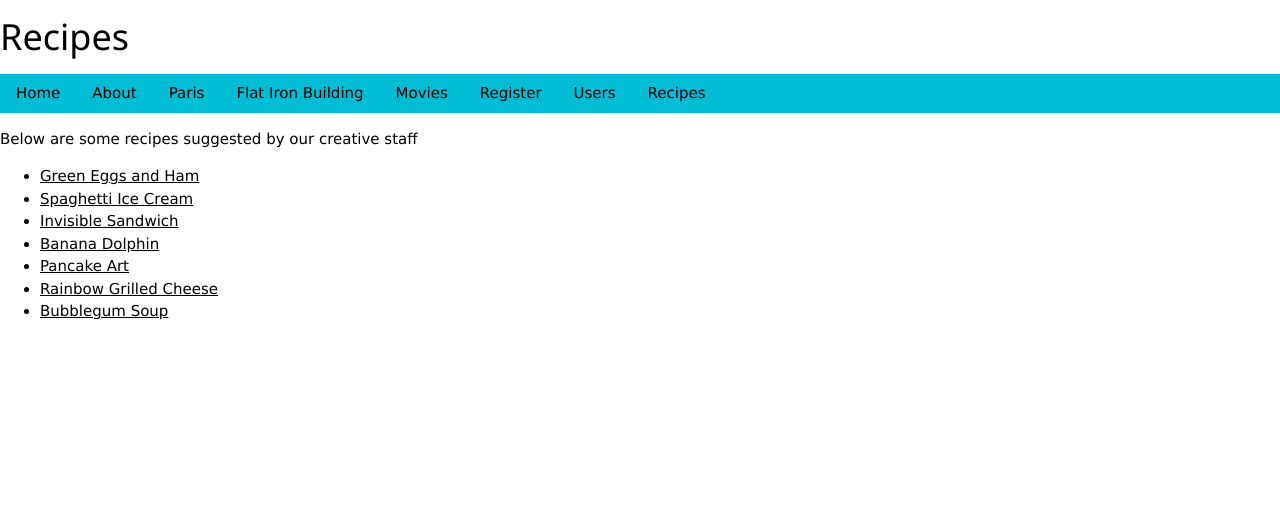
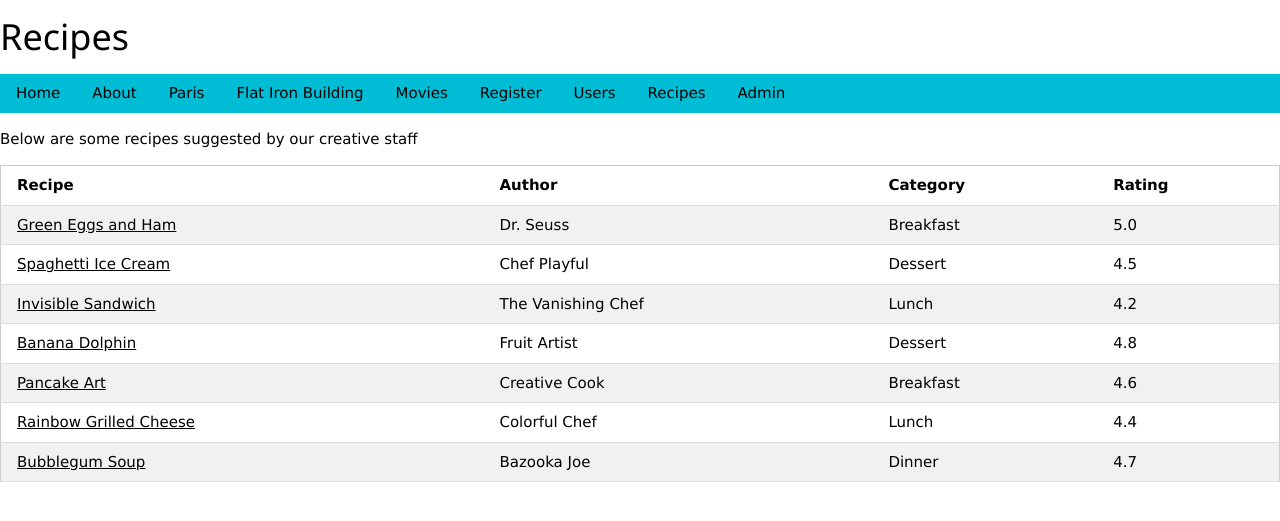
Before and after one commit to 1galeforce/Jinja, a Flask app: page /recipes in a window 1280 px wide. Shown: the top 521 px of the page. Run offline with Flask 3, Linux system fonts and the light colour scheme.

Commit message:
modify Feb 11, 2024

```diff
--- a/default_data.py
+++ b/default_data.py
@@ -10,6 +10,7 @@ DEFAULT_RECIPES = [
         'instructions': 'Cook the eggs and ham. Add green food coloring for fun!',
         'rating': 5.0,
         'category_name': 'Breakfast'
+      <i class='fas fa-egg' style='font-size:24px'></i>
     },
     {
         'name': 'Spaghetti Ice Cream',
--- a/main.py
+++ b/main.py
@@ -11,6 +11,14 @@ import utils as util
 from models import db
 from models.category import Category
 from models.recipe import Recipe
+
+#flask-admin
+from flask_admin import Admin
+from flask_admin.contrib.sqla import ModelView
+
+
+
+
 
 app = Flask(__name__)
 
@@ -43,38 +51,20 @@ def users():
 
   return render_template("users.html",**context)
 
-@app.route("/recipes")
-def recipes():
-    all_recipes = Recipe.query.all()
-    title = "Recipes"
-    context = {
-      "title": title,
-      "recipes": all_recipes
-    }
-    return render_template("recipes.html", **context)
 
-@app.route("/recipe/<int:recipe_id>")
-def recipe(recipe_id):
-    this_recipe = Recipe.query.get(recipe_id)
-    title = "Recipe"
-    context = {
-      "title": "Recipe",
-      "recipe": this_recipe
-    }
-    if this_recipe:
-        return render_template('recipe.html', **context)
-    else:
-        return render_template("404.html",title="404"), 404
-
-
-def load_user_data(user_number):
+@app.route('/user/<int:user_number>')
+def user(user_number):
   # Read project data from JSON file
   with open('test.json') as json_file:
       user_data = json.load(json_file)
-      user = next((u for u in user_data if u['id'] == user_number), None)
-      return user
+      this_user = user_data[user_number]
+  title = "User"
+  context = {
+    "title": title,
+    "user":  this_user
+  }
+  return render_template("user.html", **context)
 
-  return render_template("user.html", **context)
 
 # Route for the form page
 @app.route('/register', methods=['GET', 'POST'])
@@ -140,6 +130,39 @@ def movies():
 
     return render_template("movies.html",**context)
 
+@app.route("/recipes")
+def recipes():
+      all_recipes = Recipe.query.all()
+      title = "Recipes"
+      context = {
+        "title": title,
+        "recipes": all_recipes
+      }
+      return render_template("recipes.html", **context)
+
+@app.route("/recipe/<int:recipe_id>")
+def recipe(recipe_id):
+      this_recipe = Recipe.query.get(recipe_id)
+      title = "Recipe"
+      context = {
+        "title": "Recipe",
+        "recipe": this_recipe
+      }
+      if this_recipe:
+          return render_template('recipe.html', **context)
+      else:
+          return render_template("404.html",title="404"), 404
+
+#flask-admin
+class RecipeView(ModelView):
+  column_searchable_list = ['name', 'author']
+
+admin = Admin(app)
+admin.url = '/admin/' #would not work on repl w/o this!
+admin.add_view(RecipeView(Recipe, db.session))
+admin.add_view(ModelView(Category, db.session))
+
+
 with app.app_context():
   db.create_all()
 
--- a/pyproject.toml
+++ b/pyproject.toml
@@ -9,6 +9,7 @@ python = ">=3.10.0,<3.11"
 flask = "^3.0.0"
 sqlalchemy = "^2.0.25"
 flask-sqlalchemy = "^3.1.1"
+flask-admin = "^1.6.1"
 
 [tool.pyright]
 # https://github.com/microsoft/pyright/blob/main/docs/configuration.md
--- a/templates/base.html
+++ b/templates/base.html
@@ -1,6 +1,7 @@
 <!DOCTYPE html>
 <html lang="en">
   <head>
+    <link rel="icon" type="image/x-icon" href="https://raw.githubusercontent.com/python/cpython/main/PC/icons/python.ico">
     <meta charset="UTF-8">
     <meta name="viewport" content="width=device-width, initial-scale=1.0">
     <title> {{title}} </title>
@@ -12,7 +13,7 @@
     <link rel="stylesheet" type="text/css" href="{{ url_for('static', filename='css/forms.css') }}">
 
 <style>
-  /* used for stats in movies */
+  /* used for stars in movies */
 .checked {
   color: gold;
 }
@@ -43,7 +44,7 @@
           <a href="/register" class="w3-bar-item w3-button">Register</a>
           <a href="/users" class="w3-bar-item w3-button">Users</a>
           <a href="/recipes" class="w3-bar-item w3-button">Recipes</a>
-
+          <a href="/admin" class="w3-bar-item w3-button">Admin</a>
     </nav>
 
 
--- a/templates/recipes.html
+++ b/templates/recipes.html
@@ -1,9 +1,27 @@
 {% extends 'base.html' %}
 {% block content %}
+
 <p>Below are some recipes suggested by our creative staff</p>
-    <ul>
-        {% for recipe in recipes %}
-            <li><a href="{{ url_for('recipe', recipe_id=recipe.id) }}">{{ recipe.name }}</a></li>
-        {% endfor %}
-    </ul>
+
+<table class="w3-table-all w3-hoverable">
+<tr>
+  <th>Recipe</th>
+  <th>Author</th>
+  <th>Category</th>
+  <th>Rating</th>
+</tr>
+  {% for recipe in recipes %}
+    <tr>
+      <td><a href="{{ url_for('recipe', recipe_id=recipe.id) }}">{{ recipe.name }}</a></td>
+      <td>{{ recipe.author }}</td>
+      <td>{{ recipe.category.name }}</td>
+      <td>{{recipe.rating}}</td>
+    </tr>
+   {% endfor %}
+  </table>
+
+
+
+
+
 {% endblock %}
--- a/utils.py
+++ b/utils.py
@@ -2,7 +2,6 @@ def movie_stars(movie_dict):
   for movie in movie_dict:
     movie['stars'] = add_stars(movie['rating'])
   return movie_dict
-
 
 def add_stars(rating):
   my_return = ""
```
Also changed, not shown: templates/404.html (added, +25 -0 lines), templates/recipe.html (+23 -7 lines), 1 other file.
